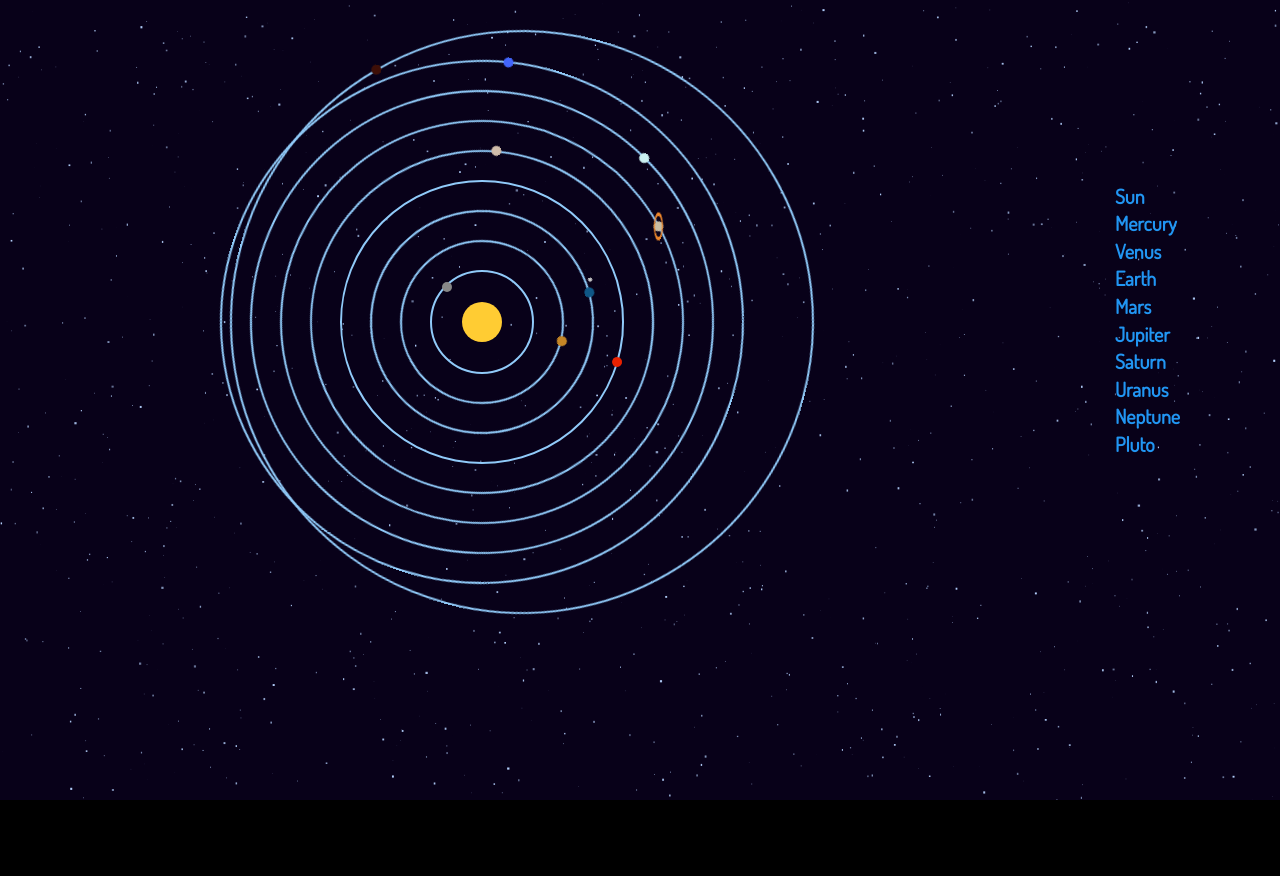
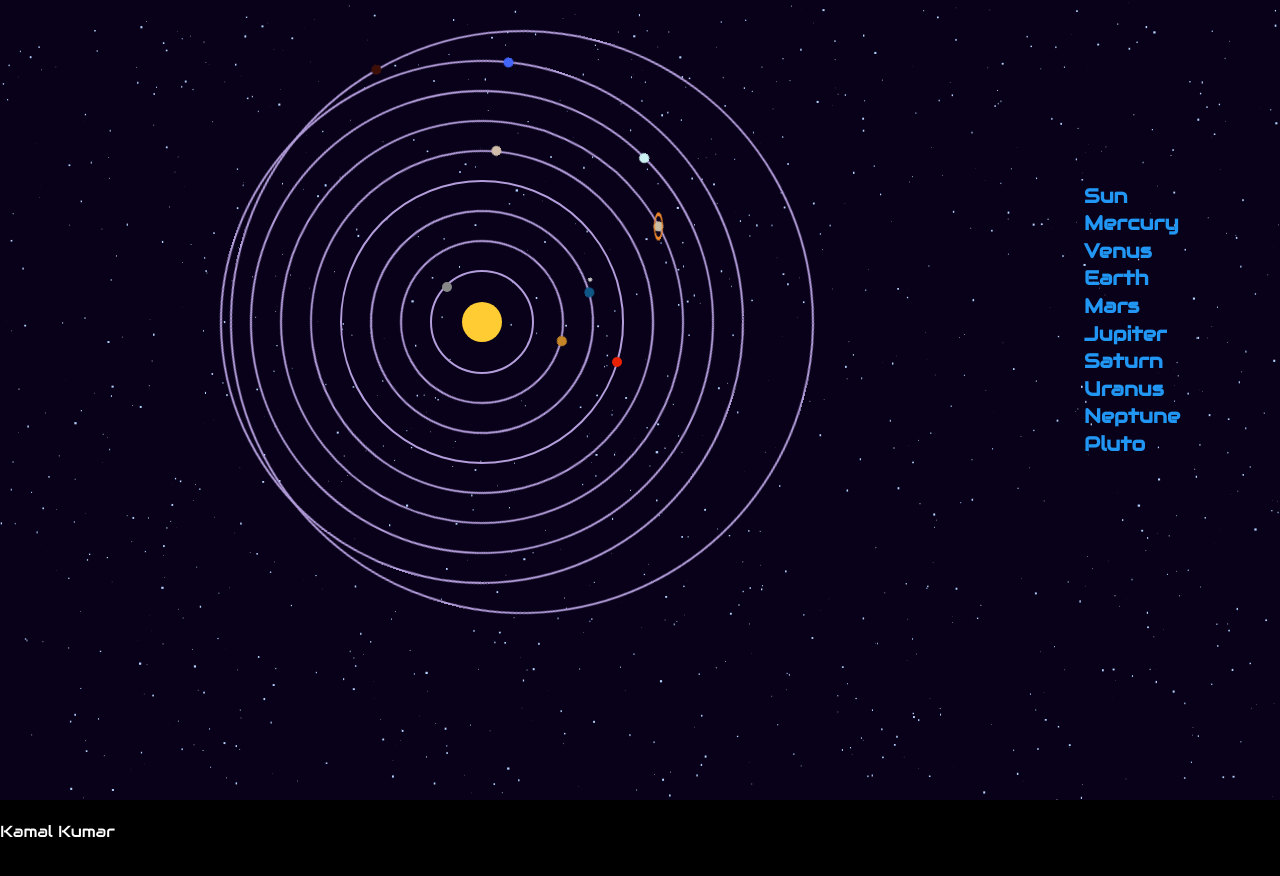
Before and after one commit to enjoikumar/final, a website: page public/index.html in a window 1280 px wide. Shown: the top 876 px of the page. Drawn offline with nearby package versions, Linux system fonts and the light colour scheme; animation ran at ten frames a second.

Commit message:
minor changes but finished

```diff
--- a/public/css/space.css
+++ b/public/css/space.css
@@ -1,14 +1,17 @@
 body{
-  font-family: 'Dosis', sans-serif;
+  font-family: 'Audiowide', cursive;
 }
 
+footer{
+  color: white;
+}
 
 /*orbit color*/
 ul.solarsystem li {
   text-indent: -9999px;
   display: block;
   position: absolute;
-  border: 2px solid #90CAF9;
+  border: 2px solid #B39DDB;
 }
 
 /*planet shape*/
@@ -300,18 +303,16 @@ ul#descriptions {
   right: 100px;
   list-style: none;
 }
-
+/*sidebar*/
 ul#descriptions h2 {
   cursor: pointer;
   color: #2196F3;
   -webkit-transition: all 0.15s ease-in;
-  -o-transition: all 0.15s ease-in;
   transition: all 0.15s ease-in;
   font-size: 20px;
   position: relative;
   z-index: 100;
   -webkit-transform: scale(1);
-  -o-transform: scale(1);
   transform: scale(1);
   margin-bottom: -15px;
 }
@@ -323,7 +324,7 @@ ul#descriptions li p {
   top: 0;
   width: 200px;
   display: inline;
-  opacity: 0;
+  opacity: 0.3;
   visibility: hidden;
   font-size: 13px;
   -webkit-border-radius: 5px;
@@ -331,9 +332,9 @@ ul#descriptions li p {
   -webkit-transition: all 0.3s ease-in;
   -o-transition: all 0.3s ease-in;
   transition: all 0.3s ease-in;
-  background: white;
+  background: #B2EBF2;
   padding: 30px;
-  color: #1c203c;
+  color: black;
   line-height: 1.7;
   z-index: 100;
   border: 1px solid #1c203c;
--- a/public/index.html
+++ b/public/index.html
@@ -5,7 +5,7 @@
 	<title>Space</title>
 	<link rel="stylesheet" type="text/css" href="./css/space.css">
 	<link rel="stylesheet" type="text/css" href="./css/stars.css">
-	<link href='https://fonts.googleapis.com/css?family=Dosis' rel='stylesheet' type='text/css'>
+	<link href="https://fonts.googleapis.com/css?family=Audiowide" rel="stylesheet">
 	<script src="https://code.jquery.com/jquery-1.9.1.min.js"></script>
 </head>
 <body>
@@ -79,5 +79,6 @@
 	<script src="https://d3js.org/d3.v4.js"></script>
 	<script type="text/javascript" src="./js/space.js"></script>
 	<script type="text/javascript" src="./js/stars.js"></script>
+	<footer>Kamal Kumar</footer>
 </body>
 </html>
--- a/public/js/stars.js
+++ b/public/js/stars.js
@@ -59,7 +59,8 @@ function Part(x, y, z) {
   this.rp = new Obj(x, y, z);
   this.rot = new Obj();
   this.vel = new Obj();
-  this.color = 'hsla(216,95%,85%,'+rnd(0.5, 1)+')';
+  //changing the color and size, has to be hsla
+  this.color = 'hsla(216,95%,85%,'+rnd(2, 2)+')';
 }
 
 //the mouse will change, so the background needs to be responsive
@@ -133,7 +134,7 @@ window.addEventListener('mousemove', function(e) {
   rat.x = e.clientX;
   rat.y = e.clientY;
 }, false);
-
+9
 
 //creating the background color
 function run() {
```
